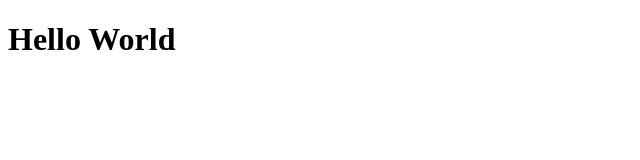
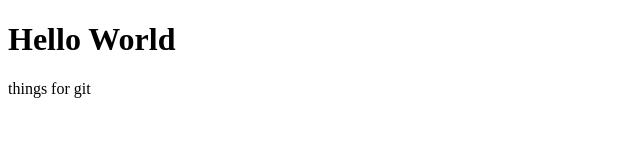
Before and after one commit to shifi4602/table, a plain HTML site: page tableGame/index2.html in a window 1280 px wide. Shown: the whole page, without its empty margins (0-640 px from the left). Drawn offline with Linux system fonts and the light colour scheme.

Commit message:
add words to index2.html

```diff
--- a/tableGame/index2.html
+++ b/tableGame/index2.html
@@ -8,5 +8,6 @@
 </head>
 <body>
     <h1>Hello World</h1>
+    <p>things for git</p>
 </body>
 </html>
```
